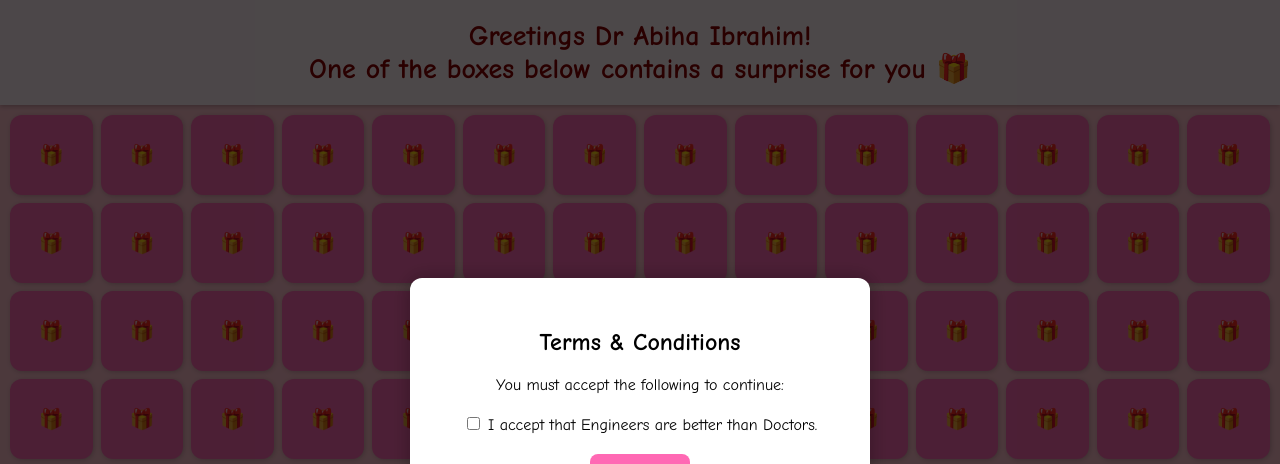
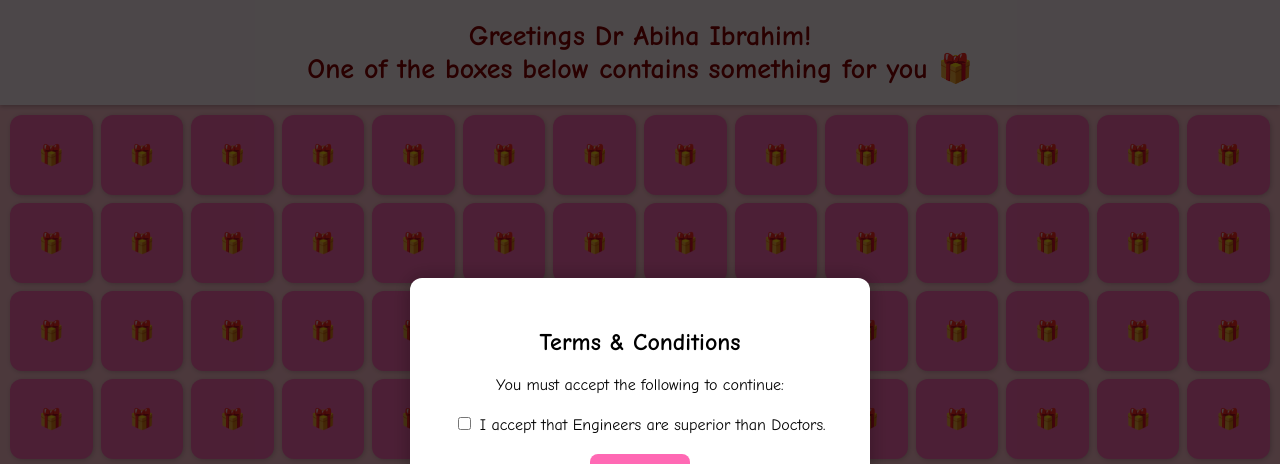
Before and after one commit to thehaseebsh/happybirthday, a plain HTML site: page index.html in a window 1280 px wide. Shown: the top 464 px of the page. Drawn offline with nearby package versions, Linux system fonts and the light colour scheme.

Commit message:
Update index.html

```diff
--- a/index.html
+++ b/index.html
@@ -151,7 +151,7 @@
       <p>You must accept the following to continue:</p>
       <label style="display: block; margin: 20px 0;">
         <input type="checkbox" id="acceptCheckbox" />
-        I accept that Engineers are better than Doctors.
+        I accept that Engineers are superior than Doctors.
       </label>
       <button id="proceedBtn" disabled>Proceed </button>
     </div>
@@ -160,7 +160,7 @@
   <!-- Main Content -->
   <div class="greeting">
     Greetings Dr Abiha Ibrahim! <br>
-    One of the boxes below contains a surprise for you 🎁
+    One of the boxes below contains something for you 🎁
   </div>
 
   <div class="grid" id="gridContainer"></div>
```
